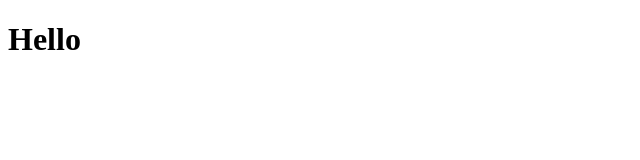
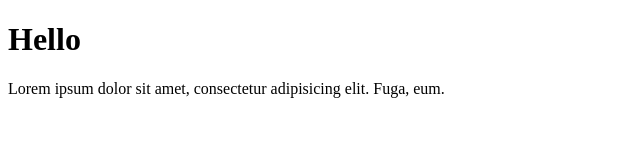
Before and after one commit to Ju1iaM/Hillel06, a plain HTML site: page index.html in a window 1280 px wide. Shown: the whole page, without its empty margins (0-640 px from the left). Drawn offline with Linux system fonts and the light colour scheme.

Commit message:
some text

```diff
--- a/index.html
+++ b/index.html
@@ -6,5 +6,6 @@
 </head>
 <body>
     <h1>Hello</h1>
+    <p>Lorem ipsum dolor sit amet, consectetur adipisicing elit. Fuga, eum.</p>
 </body>
 </html>
```
